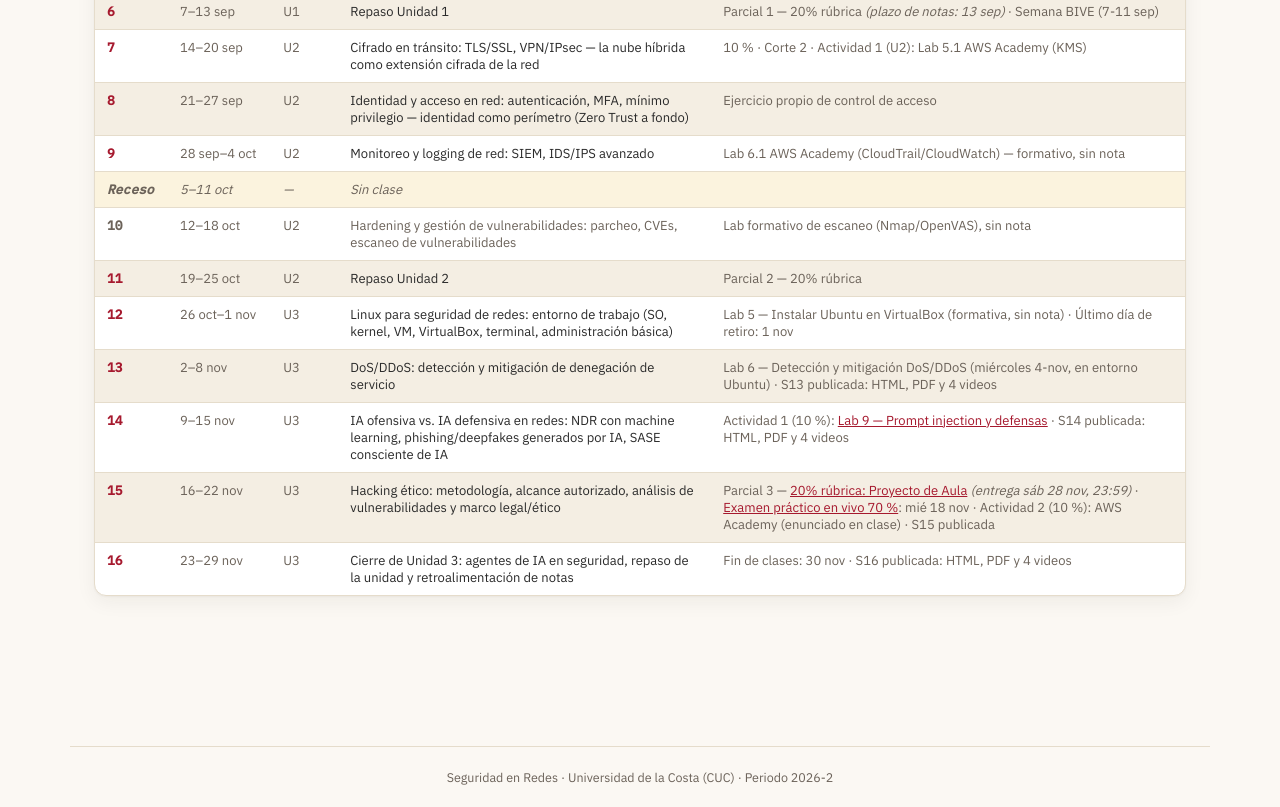
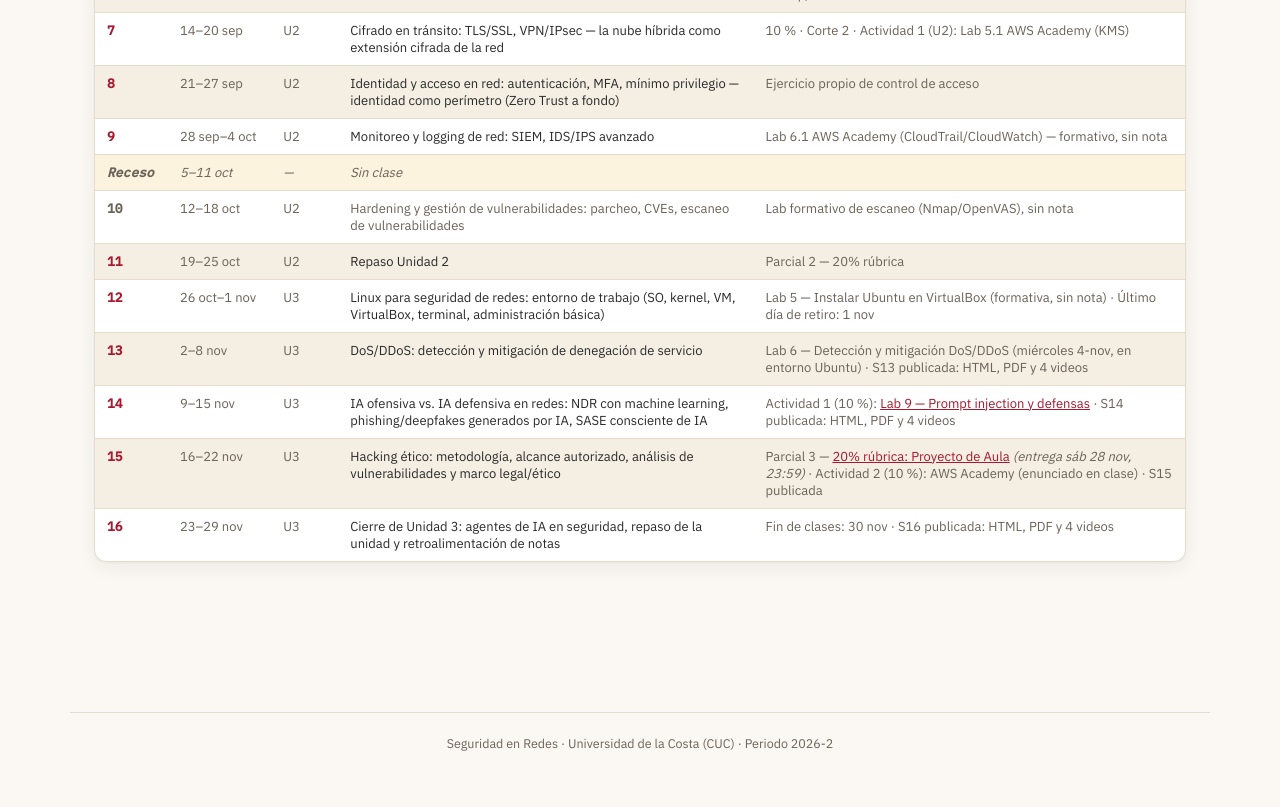
Before and after one commit to asur-col/cuc-seguridad-redes, a plain HTML site: page index.html in a window 1280 px wide. Shown: the part 4312-5119 px from the top of the page. After the commit the page ends 5085 px from the top, so only its background shows below. Drawn offline with Linux system fonts and the light colour scheme.

Commit message:
Calendario: Parcial 3 solo con la rúbrica 20%
Co-Authored-By: Claude Opus 5.5 <noreply@anthropic.com>

```diff
--- a/index.html
+++ b/index.html
@@ -584,7 +584,7 @@
         <td class="fechas">16–22 nov</td>
         <td class="unidad">U3</td>
         <td>Hacking ético: metodología, alcance autorizado, análisis de vulnerabilidades y marco legal/ético</td>
-        <td class="act">Parcial 3 — <a href="proyectos/proyecto-aula-corte3.html">20% rúbrica: Proyecto de Aula</a> <em>(entrega sáb 28 nov, 23:59)</em> · <a href="proyectos/parcial3-enunciado.html">Examen práctico en vivo 70 %</a>: mié 18 nov · Actividad 2 (10 %): AWS Academy (enunciado en clase) · S15 publicada</td>
+        <td class="act">Parcial 3 — <a href="proyectos/proyecto-aula-corte3.html">20% rúbrica: Proyecto de Aula</a> <em>(entrega sáb 28 nov, 23:59)</em> · Actividad 2 (10 %): AWS Academy (enunciado en clase) · S15 publicada</td>
       </tr>
       <tr>
         <td class="sem">16</td>
```
